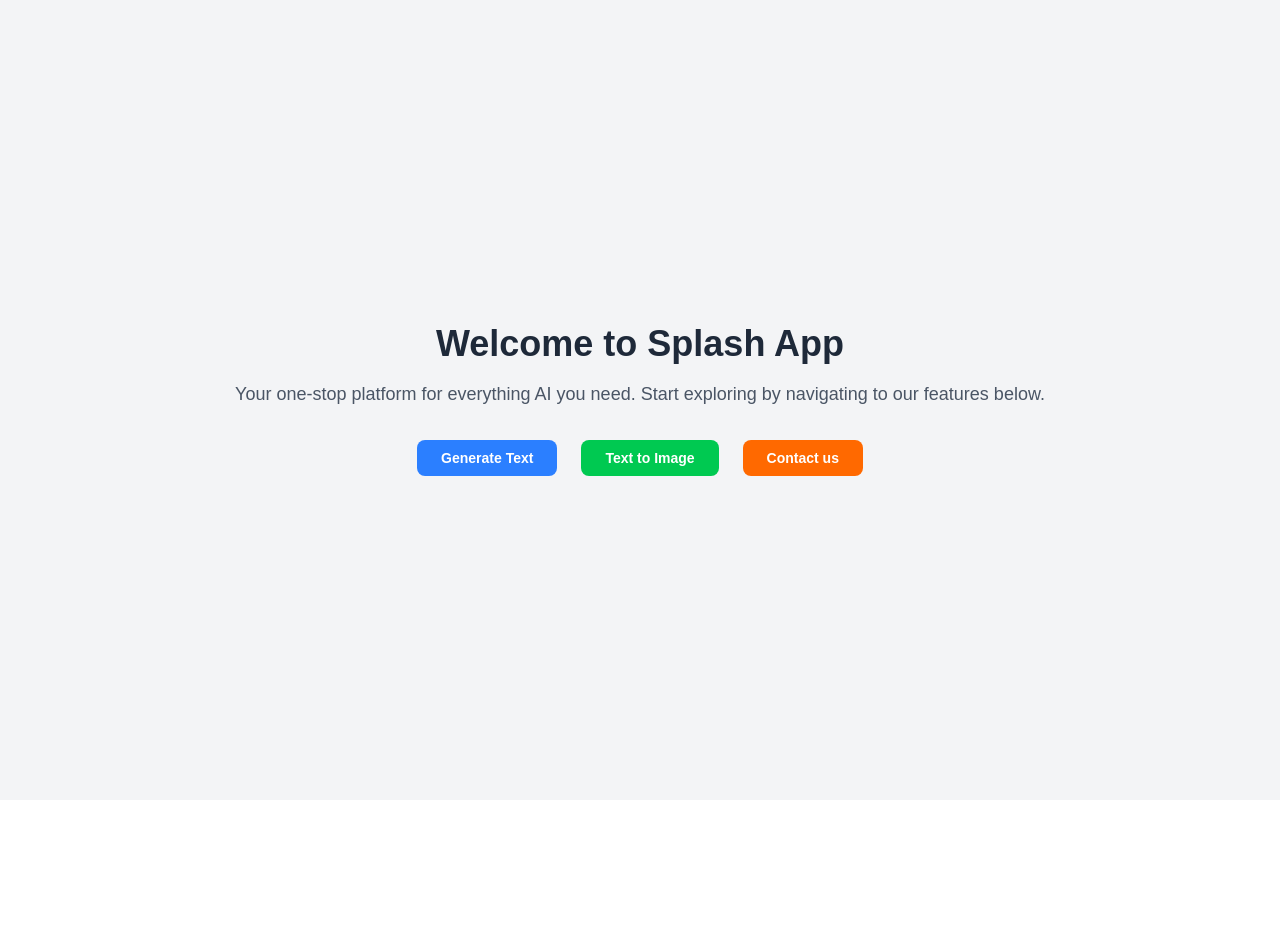
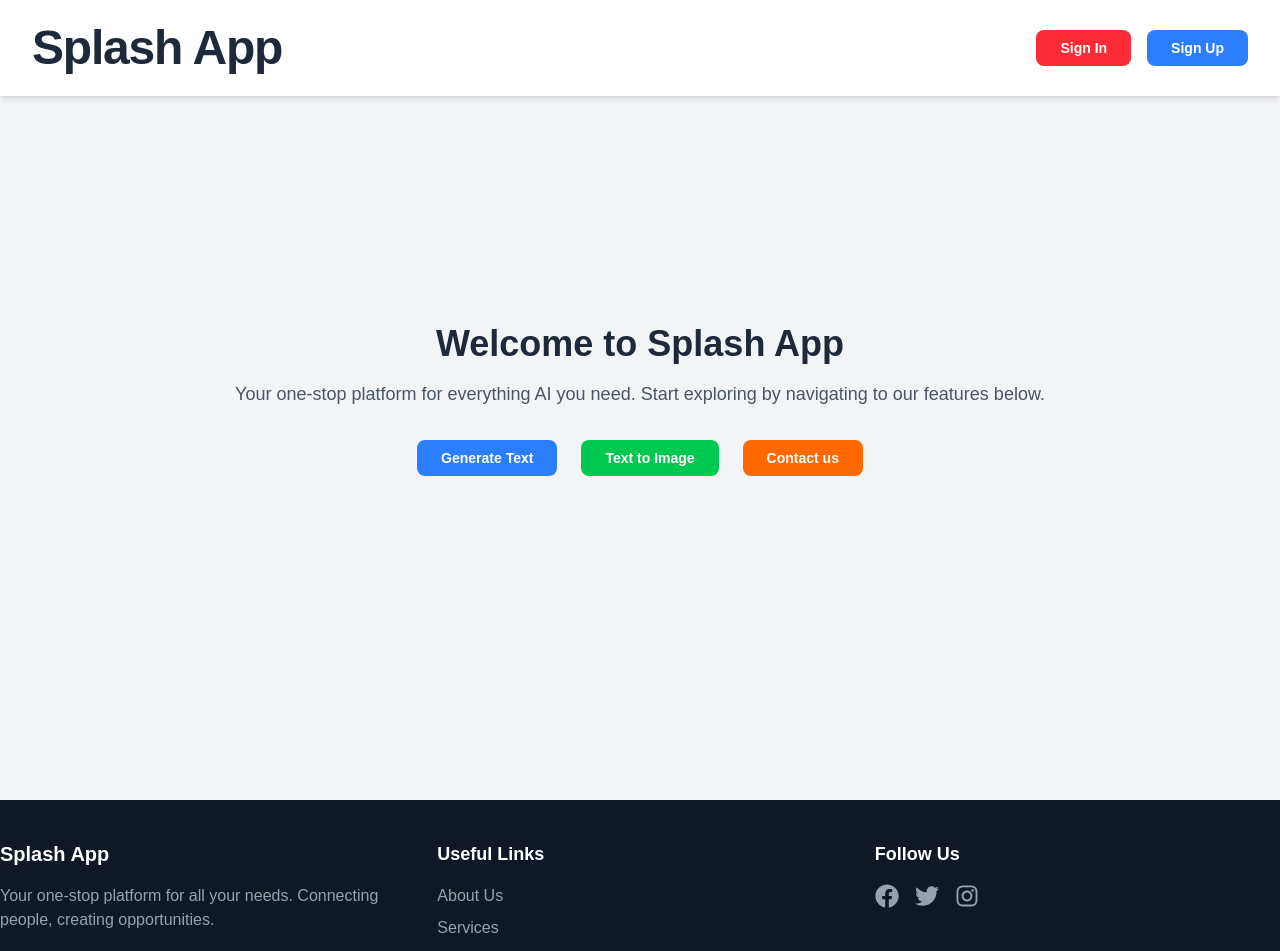
Before and after one commit to bemnet-21/alx-project-0x04-setup, a Next.js app in the folder alx-project-0x03/: page / in a window 1280 px wide. Shown: the top 951 px of the page. Before the commit the page ends 800 px from the top, so only its background shows below. Built offline with nearby package versions, Linux system fonts and the light colour scheme.

Commit message:
interfaces

```diff
--- a/alx-project-0x03/components/common/Button.tsx
+++ b/alx-project-0x03/components/common/Button.tsx
@@ -1,9 +1,4 @@
-interface ButtonProps {
-    buttonLabel: string
-    buttonSize?: string
-    buttonBackgroundColor?: 'red' | 'blue' | 'orange' | 'green'
-    action?: ( )=> void
-}
+import { type ButtonProps } from "@/interface";
 
 const Button = ({ buttonLabel, buttonSize, buttonBackgroundColor, action } : ButtonProps ) => {
     const backgroundColorClass = buttonBackgroundColor ? {
--- a/alx-project-0x03/components/layouts/Layout.tsx
+++ b/alx-project-0x03/components/layouts/Layout.tsx
@@ -1,17 +1,14 @@
-import { ReactNode } from "react";
 import Footer from "./Footer";
 import Header from "./Header";
+import { type LayoutProps } from "@/interface";
 
-interface LayoutProps {
-  children: ReactNode;
-}
 
 const Layout: React.FC<LayoutProps> = ({ children }) => {
   return (
     <>
-      {/* <Header /> */}
+      <Header />
       <main>{children}</main>
-      {/* <Footer /> */}
+      <Footer />
     </>
   );
 };
--- /dev/null
+++ b/alx-project-0x03/interface/index.ts
@@ -0,0 +1,15 @@
+import { ReactNode } from "react"
+
+export interface PageRouteProps {
+  pageRoute: string
+}
+export interface ButtonProps {
+    buttonLabel: string
+    buttonSize?: string
+    buttonBackgroundColor?: 'red' | 'blue' | 'orange' | 'green'
+    action?: ( )=> void
+}
+
+export interface LayoutProps {
+  children: ReactNode;
+}
--- a/alx-project-0x03/pages/index.tsx
+++ b/alx-project-0x03/pages/index.tsx
@@ -1,9 +1,6 @@
 import Button from "@/components/common/Button"
 import { useRouter } from "next/router"
-
-interface PageRouteProps {
-  pageRoute: string
-}
+import {type PageRouteProps} from '@/interface'
 
 export default function Home() {
   const router = useRouter();
```
